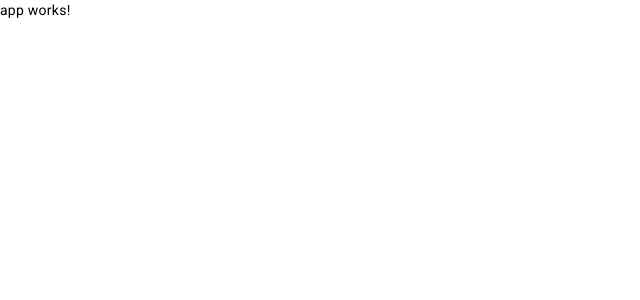
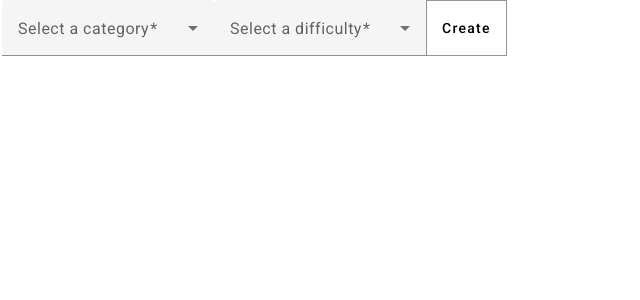
Before and after one commit to dev-sampsonorson/quiz-maker, an Angular app: page / in a window 1280 px wide. Shown: the top 300 px of the page, without its empty margins (0-640 px from the left). Built offline with nearby package versions, Linux system fonts and the light colour scheme.

Commit message:
feat: add search query component

```diff
--- a/src/app/app.component.html
+++ b/src/app/app.component.html
@@ -1 +1,4 @@
-<p>app works!</p>
+<so-question-search
+  [categories]="categories"
+  [difficulties]="difficulties"
+></so-question-search>
--- a/src/app/app.component.ts
+++ b/src/app/app.component.ts
@@ -1,9 +1,26 @@
-import { Component } from '@angular/core';
+import { Component, OnInit } from '@angular/core';
+import { QuestionCategory, QuestionDifficulty, QuestionSearchComponent } from './shared/ui';
 
 @Component({
   standalone: true,
+  imports: [QuestionSearchComponent],
   selector: 'so-root',
   templateUrl: './app.component.html',
   styleUrls: ['./app.component.scss']
 })
-export class AppComponent {}
+export class AppComponent implements OnInit {
+  categories: QuestionCategory[] = [
+    { value: 9, label: 'General Knowledge' },
+    { value: 10, label: 'Entertainment: Books' },
+    { value: 11, label: 'Entertainment: Film' },
+  ];
+
+  difficulties: QuestionDifficulty[] = [
+    { value: 'easy', label: 'Easy' },
+    { value: 'medium', label: 'Medium' },
+    { value: 'hard', label: 'Hard' },
+  ]
+
+  ngOnInit(): void {
+  }
+}
--- /dev/null
+++ b/src/app/shared/ui/index.ts
@@ -0,0 +1 @@
+export * from './question-search';
--- /dev/null
+++ b/src/app/shared/ui/question-search/index.ts
@@ -0,0 +1,2 @@
+export * from './question-search.component';
+export * from './question-search.type';
--- /dev/null
+++ b/src/app/shared/ui/question-search/question-search.component.html
@@ -0,0 +1,23 @@
+<form [formGroup]="form" (ngSubmit)="sendSelector(form)" submit="event.preventDefault();">
+  <fieldset class="search-query">
+    <mat-form-field>
+      <mat-label>Select a category</mat-label>
+      <mat-select formControlName="category" required="" id="categorySelect" name="categorySelect">
+        <mat-option *ngFor="let option of categories; trackBy: categoryTrackBy" [value]="option.value">
+          {{ option.label }}
+        </mat-option>
+      </mat-select>
+    </mat-form-field>
+
+    <mat-form-field>
+      <mat-label>Select a difficulty</mat-label>
+      <mat-select formControlName="difficulty" id="difficultySelect" name="difficultySelect" required="">
+        <mat-option *ngFor="let option of difficulties; trackBy: difficultyTrackBy" [value]="option.value">
+          {{ option.label }}
+        </mat-option>
+      </mat-select>
+    </mat-form-field>
+
+    <button mat-stroked-button type="submit" class="create-button" id="createBtn" name="createBtn">Create</button>
+  </fieldset>
+</form>
--- /dev/null
+++ b/src/app/shared/ui/question-search/question-search.component.scss
@@ -0,0 +1,16 @@
+fieldset.search-query {
+  display: flex;
+  align-items: flex-start;
+  padding: 0;
+  border: 0;
+}
+
+.create-button {
+  height: 56px;
+  border-radius: 0;
+  border-color: rgba(0, 0, 0, 0.42) !important;
+
+  &:hover {
+    border-color: rgba(0, 0, 0, 0.87) !important;
+  }
+}
--- /dev/null
+++ b/src/app/shared/ui/question-search/question-search.component.ts
@@ -0,0 +1,52 @@
+import { NgFor } from '@angular/common';
+import { ChangeDetectionStrategy, Component, EventEmitter, Input, Output, inject } from '@angular/core';
+import { FormBuilder, ReactiveFormsModule, Validators } from '@angular/forms';
+import { MatButtonModule } from '@angular/material/button';
+import { MatFormFieldModule } from '@angular/material/form-field';
+import { MatSelectModule } from '@angular/material/select';
+import { QuestionCategory, QuestionDifficulty, QuestionSearchFormGroup, QuestionSearchQuery } from './question-search.type';
+
+@Component({
+  selector: 'so-question-search',
+  standalone: true,
+  imports: [
+    NgFor,
+    ReactiveFormsModule,
+    MatFormFieldModule,
+    MatSelectModule,
+    MatButtonModule,
+  ],
+  templateUrl: './question-search.component.html',
+  styleUrls: ['./question-search.component.scss'],
+  changeDetection: ChangeDetectionStrategy.OnPush
+})
+export class QuestionSearchComponent {
+  fb = inject(FormBuilder);
+  form: QuestionSearchFormGroup = this.fb.group({
+    category: this.fb.control<number | null>(null, {
+      validators: Validators.required
+    }),
+    difficulty: this.fb.control<string | null>(null, {
+      validators: Validators.required
+    }),
+  })
+
+  @Input({ required: true }) categories: QuestionCategory[] = [];
+  @Input({ required: true }) difficulties: QuestionDifficulty[] = [];
+
+  @Output() search = new EventEmitter<QuestionSearchQuery>();
+
+
+  sendSelector(form: QuestionSearchFormGroup) {
+    if (form.invalid) return;
+    if (!form.value.category || !form.value.difficulty) return;
+
+    this.search.emit({
+      category: form.value.category,
+      difficulty: form.value.difficulty
+    });
+  }
+
+  categoryTrackBy = (index: number, category: QuestionCategory) => category.value;
+  difficultyTrackBy = (index: number, difficulty: QuestionDifficulty) => difficulty.value;
+}
--- /dev/null
+++ b/src/app/shared/ui/question-search/question-search.type.ts
@@ -0,0 +1,23 @@
+import { FormControl, FormGroup } from "@angular/forms";
+
+export type QuestionCategory = {
+  value: number;
+  label: string;
+}
+
+export type QuestionDifficulty = {
+  value: string;
+  label: 'Easy' | 'Medium' | 'Hard';
+}
+
+export type QuestionSearchQuery = {
+  category: QuestionCategory['value'];
+  difficulty: QuestionDifficulty['value'];
+};
+
+export type QuestionSearchFormSchema = {
+  category: FormControl<QuestionCategory['value'] | null>;
+  difficulty: FormControl<QuestionDifficulty['value'] | null>;
+};
+
+export type QuestionSearchFormGroup = FormGroup<QuestionSearchFormSchema>;
```
Also changed, not shown: 1 other file (tests, documents, lock files or other folders).
